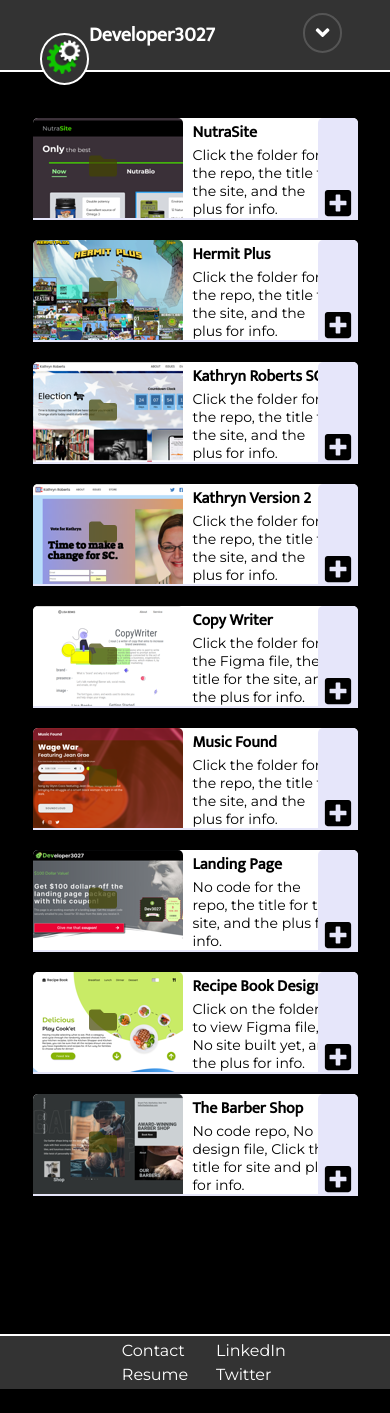
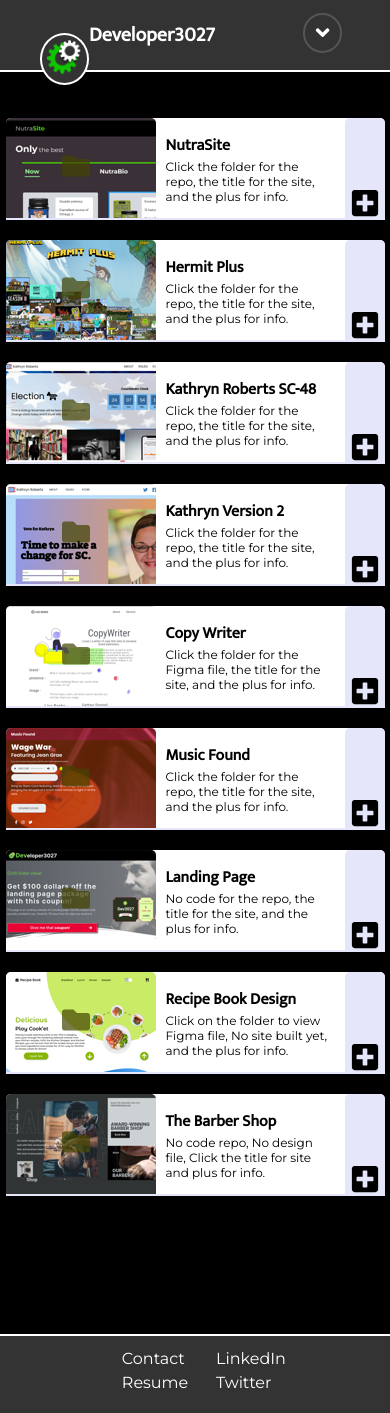
Before and after one commit to Developer3027/Portfolio, a React (Create React App) app: page /projects in a window 390 px wide. Before the commit the page ends 1389 px from the top, so only its background shows below. Built offline with nearby package versions, Linux system fonts and the light colour scheme.

Commit message:
repair job on mobile layout

```diff
--- a/src/components/pages/projects/styles.css
+++ b/src/components/pages/projects/styles.css
@@ -41,7 +41,7 @@
   display: flex;
   align-items: center;
   justify-content: center;
-  min-width: 150px;
+  width: 150px;
   min-height: 100px;
   background-color: rgb(136, 236, 136);
   border-radius: 5px 5px 0 0;
@@ -145,7 +145,7 @@
 
 @media (max-width: 425px) {
   .projectCard {
-    width: 379px;
+    min-width: 379px;
   }
   .projectInfo {
     width: 185px;
@@ -156,10 +156,13 @@
     margin-right: 5px;
   }
   .projectInfo p {
-    font-size: 14px;
+    font-size: 12px;
     padding-right: 20px;
   }
   .projectDetails {
     width: 375px;
   }
+  .projectDetails p {
+    font-size: 12px;
+  }
 }
--- a/src/index.css
+++ b/src/index.css
@@ -274,6 +274,7 @@
 
   .footer__div {
     width: 100%;
-    margin: auto 0.5em;
+    margin: 0.5em;
+    padding-bottom: 0.5em;
   }
 }
```
